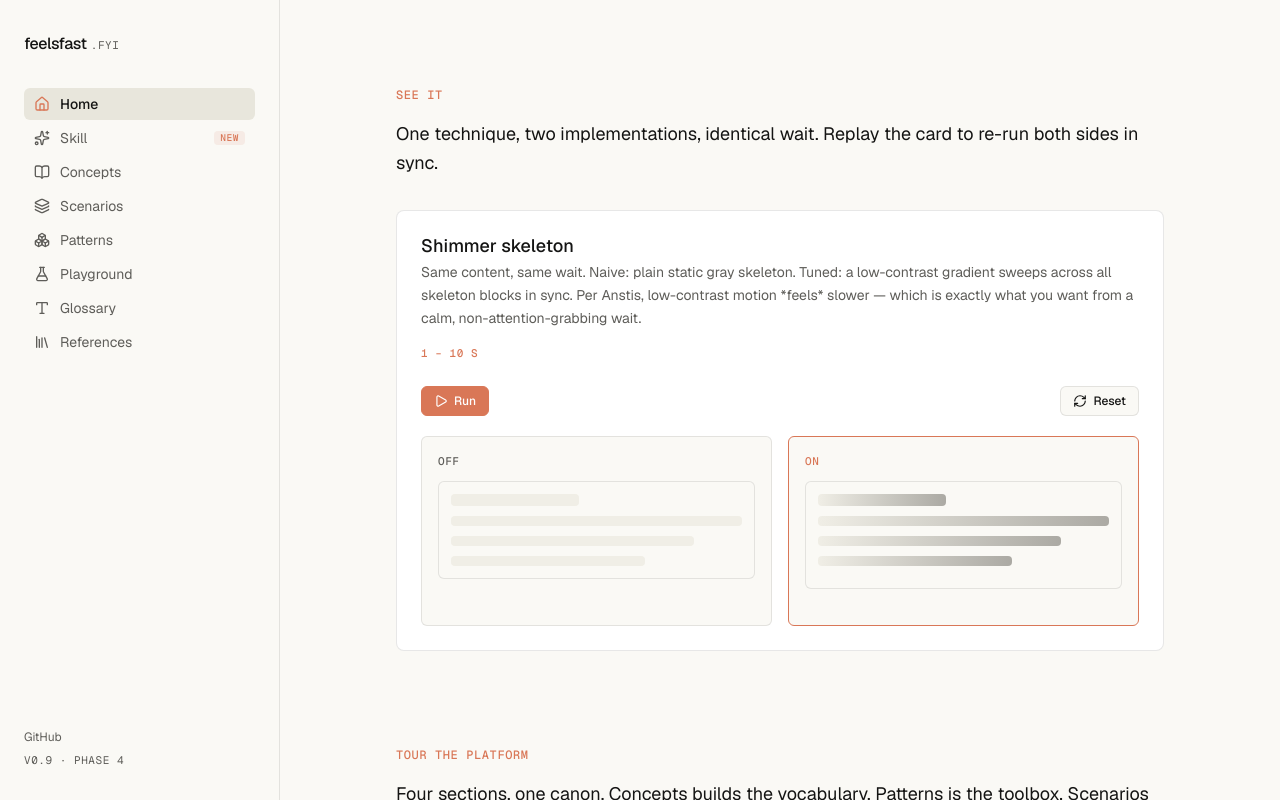
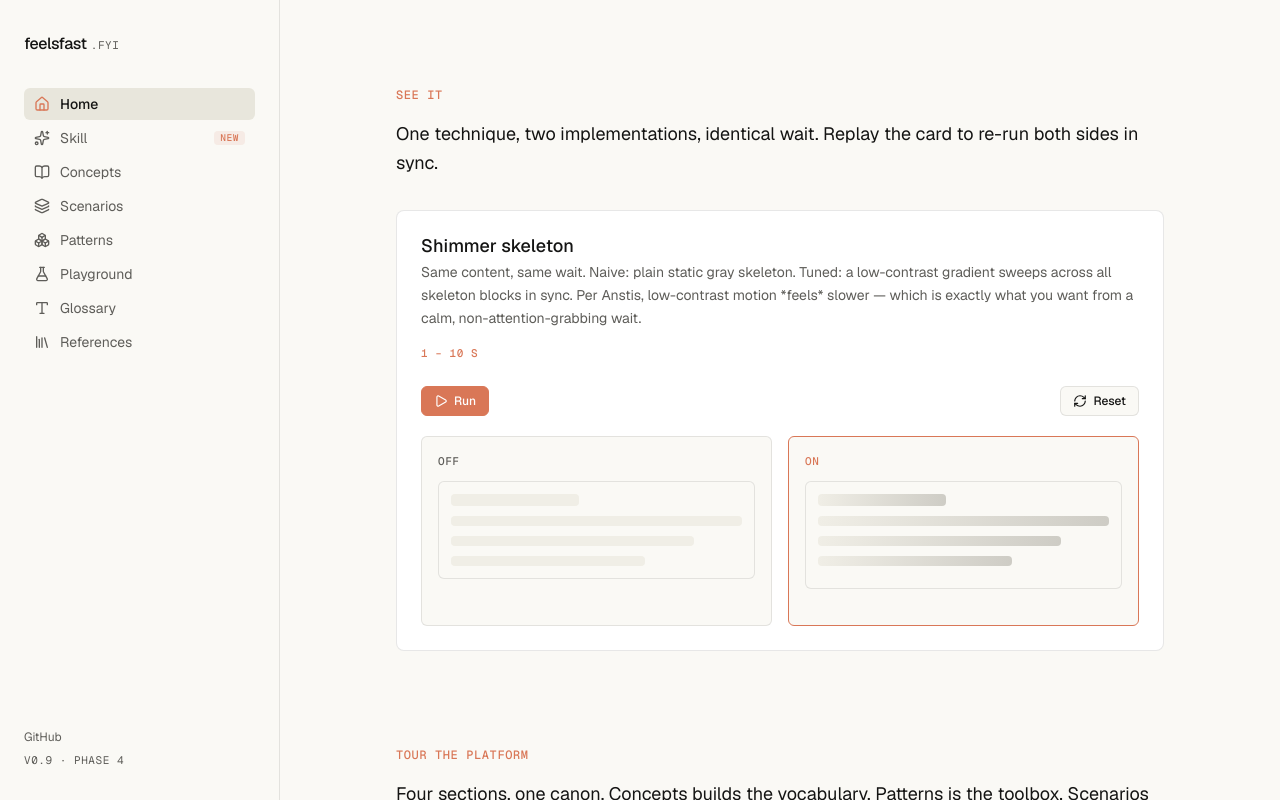
Before and after one commit to andrzejdelgado/feelsfast, a Next.js app: page / in a window 1280 px wide. Both pictures are taken after a click on the button "Run". Shown: the part 2318-3118 px from the top of the page. Built offline with nearby package versions, Linux system fonts and the light colour scheme.

Commit message:
fix: tone down skeleton shimmer / pulse contrast
Pulled the dark stop back from 45 % muted-foreground (luminance ~0.74)
to 22 % (luminance ~0.83). The sweep / breath is still legible against
the ivory surface but no longer harsh.

```diff
--- a/src/demos/technique-shimmer-skeleton/tuned.tsx
+++ b/src/demos/technique-shimmer-skeleton/tuned.tsx
@@ -58,7 +58,7 @@ function ShimmerBlock({ className }: { className: string }) {
       className={`rounded motion-reduce:animate-none ${className}`}
       style={{
         backgroundImage:
-          "linear-gradient(90deg, var(--muted) 0%, color-mix(in oklch, var(--muted) 55%, var(--muted-foreground)) 50%, var(--muted) 100%)",
+          "linear-gradient(90deg, var(--muted) 0%, color-mix(in oklch, var(--muted) 78%, var(--muted-foreground)) 50%, var(--muted) 100%)",
         backgroundSize: "200% 100%",
         animation: "shimmer-sweep 1400ms linear infinite",
       }}
--- a/src/demos/technique-skeleton-pulse/tuned.tsx
+++ b/src/demos/technique-skeleton-pulse/tuned.tsx
@@ -34,7 +34,7 @@ export function TunedSkeletonPulse({ seed = 1 }: { seed?: number }) {
       <style>{`
         @keyframes skeleton-pulse {
           0%, 100% { background-color: var(--muted); }
-          50%      { background-color: color-mix(in oklch, var(--muted) 55%, var(--muted-foreground)); }
+          50%      { background-color: color-mix(in oklch, var(--muted) 78%, var(--muted-foreground)); }
         }
       `}</style>
     </div>
```
